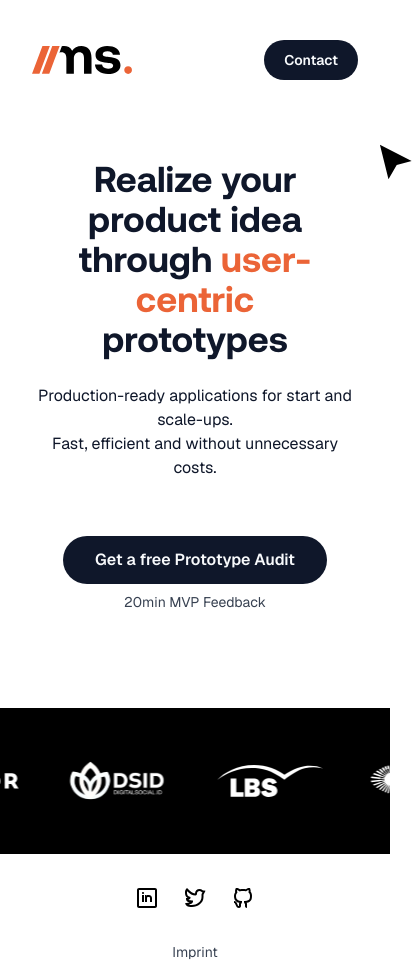
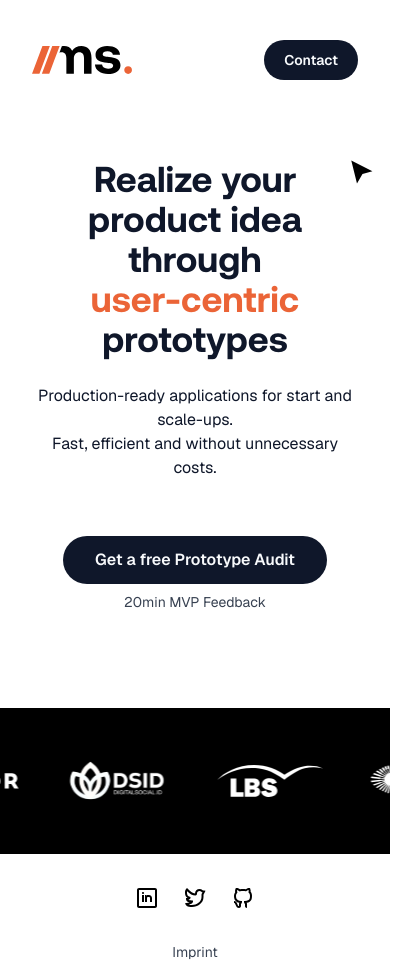
Before and after one commit to marvin-splitt/msdev.digital, a Next.js app: page / in a window 390 px wide. Shown: the whole page, 414 px wide, since content can reach past the window. Built offline with nearby package versions, Linux system fonts and the light colour scheme.

Commit message:
feat(hero): fix responsiveness

```diff
--- a/components/hero-section.tsx
+++ b/components/hero-section.tsx
@@ -7,10 +7,12 @@ export const HeroSection: React.FC = () => {
   return (
     <div className="container flex flex-col items-center">
       <div className="relative">
-        <h1 className="text-4xl lg:text-6xl font-bold text-center mt-20">
-          Realize your product idea
+        <h1 className="text-4xl md:text-5xl lg:text-6xl font-bold text-center mt-20">
+          Realize your <br className="block xs:hidden" />
+          product idea
           <br />
-          through <span className="text-accent">user-centric</span>
+          through{" "}
+          <span className="text-accent whitespace-nowrap">user-centric</span>
           <br /> prototypes
         </h1>
         <p className="max-w-3xl text-center lg:text-xl mt-6">
@@ -19,7 +21,7 @@ export const HeroSection: React.FC = () => {
           Fast, efficient and without unnecessary costs.
         </p>
         <Image
-          className="absolute h-9 w-9 top-16 -right-14"
+          className="absolute h-6 w-6 md:h-9 md:w-9 top-20 xs:-right-10 md:top-16 -right-4 md:-right-14"
           src={Arrow}
           alt="Arrow Icon"
         />
--- a/tailwind.config.ts
+++ b/tailwind.config.ts
@@ -18,6 +18,9 @@ const config: Config = {
       },
     },
     extend: {
+      screens: {
+        xs: "475px",
+      },
       fontFamily: {
         sans: ["var(--font-geist-sans)", ...fontFamily.sans],
         aeonik: ["var(--font-aeonik)", ...fontFamily.sans],
```
